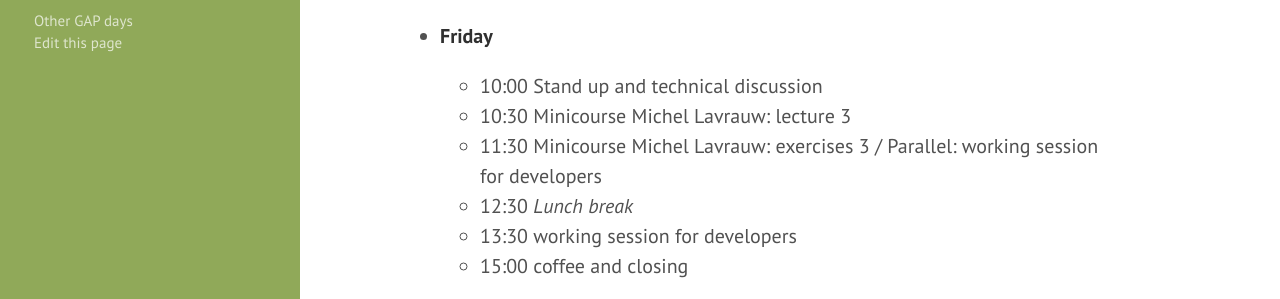
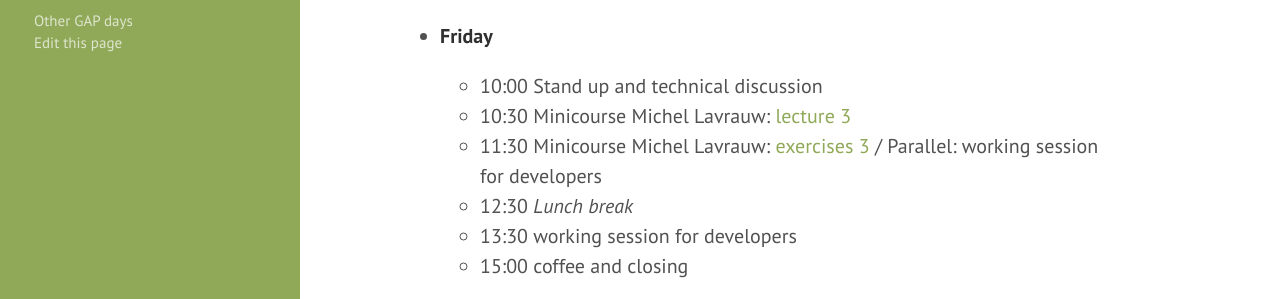
Before and after one commit to gapdays/gapdays2025-spring, a Jekyll site: the page built from program.md, in a window 1280 px wide and 900 px high, scrolled down 3055 px. Shown: the part 459-758 px from the top of the window. Built offline with Jekyll 4.4.1, drawn with Linux system fonts in a browser that asks for light colours; part of the change alters nothing that is shown.

```diff
--- a/program.md
+++ b/program.md
@@ -95,12 +95,12 @@ The schedule is subject to further changes.
 - **Thursday**
 
   - 10:00 Stand up and technical discussion
-  - 10:15 Minicourse Michel Lavrauw: [lecture 1](https://mlavrauw.github.io/1_lecture_ML.pdf) [gapcode](https://mlavrauw.github.io/1_gapcode_ML.g)
+  - 10:15 Minicourse Michel Lavrauw: [lecture 1](https://mlavrauw.github.io/https://mlavrauw.github.io/GapDaysSpring2025/1_lecture_ML.pdf) [gapcode](https://mlavrauw.github.io/GapDaysSpring2025/1_gapcode_ML.g)
   - 11:15 Conference Photo
-  - 11:30 Minicourse Michel Lavrauw: [exercises 1](https://mlavrauw.github.io/1_exercises_ML.pdf) / Parallel: working session for developers
+  - 11:30 Minicourse Michel Lavrauw: [exercises 1](https://mlavrauw.github.io/GapDaysSpring2025/1_exercises_ML.pdf) / Parallel: working session for developers
   - 12:30 *Lunch break*
-  - 13:30 Minicourse Michel Lavrauw: [lecture 2](https://mlavrauw.github.io/2_lecture_ML.pdf)
-  - 14:30 Minicourse Michel Lavrauw: [exercises 2](https://mlavrauw.github.io/2_exercises_ML.pdf) / Parallel: working session for developers
+  - 13:30 Minicourse Michel Lavrauw: [lecture 2](https://mlavrauw.github.io/GapDaysSpring2025/2_lecture_ML.pdf)
+  - 14:30 Minicourse Michel Lavrauw: [exercises 2](https://mlavrauw.github.io/GapDaysSpring2025/2_exercises_ML.pdf) / Parallel: working session for developers
   - 15:30 *coffee break*
   - 16:00 Announcing GAP Logo contest winner & next GAP Days
   - 16:20 Talk: "GAP inside the OSCAR computer algebra system" (Thomas Breuer)
@@ -109,8 +109,8 @@ The schedule is subject to further changes.
 - **Friday**
 
   - 10:00 Stand up and technical discussion
-  - 10:30 Minicourse Michel Lavrauw: lecture 3
-  - 11:30 Minicourse Michel Lavrauw: exercises 3 / Parallel: working session for developers
+  - 10:30 Minicourse Michel Lavrauw: [lecture 3](https://mlavrauw.github.io/GapDaysSpring2025/3_lecture_ML.pdf)
+  - 11:30 Minicourse Michel Lavrauw: [exercises 3](https://mlavrauw.github.io/GapDaysSpring2025/3_exercises_ML.pdf) / Parallel: working session for developers
   - 12:30 *Lunch break*
   - 13:30 working session for developers
 <!--  - 14:30 Minicourse Michel Lavrauw: exercises 3 / Parallel: working session for developers -->
```
